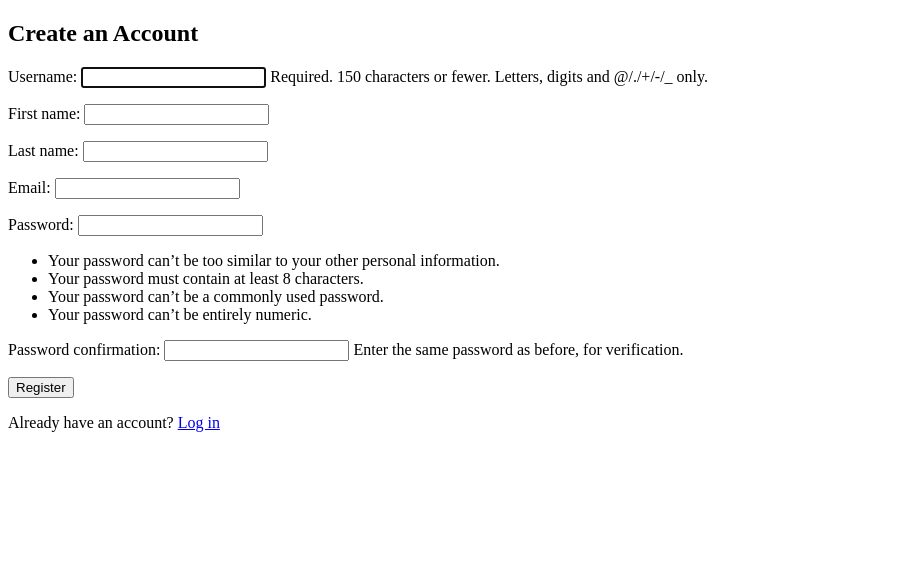
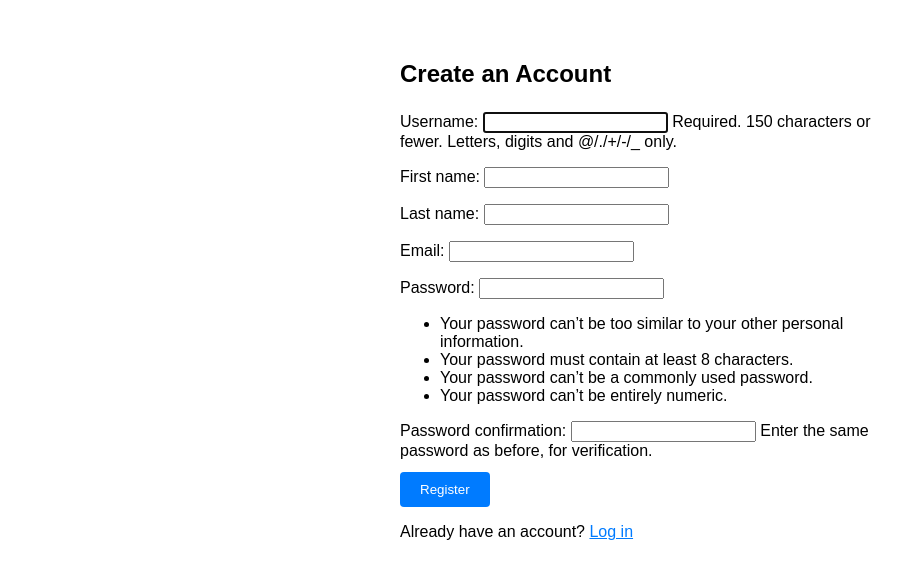
Before and after one commit to Yajneeahotar/Django, a Django app: page /app/register/ in a window 1280 px wide. Shown: the top 579 px of the page, without its empty margins (0-924 px from the left). Run offline with Django 5.2, Linux system fonts and the light colour scheme.

Commit message:
Django - Login/Logout/Register v2 CSS

```diff
--- a/accounts/templates/accounts/register.html
+++ b/accounts/templates/accounts/register.html
@@ -3,6 +3,17 @@
 <html>
 <head>
     <title>Register</title>
+
+  <style>
+          body { font-family: Arial, sans-serif; max-width: 480px; margin: 60px auto; padding: 0 20px; }
+          h2 { margin-bottom: 24px; }
+          .alert { background: #d4edda; color: #155724; border: 1px solid #c3e6cb; padding: 10px 14px; border-radius: 4px; margin-bottom: 16px; }
+          form p { margin-bottom: 12px; }
+          button { padding: 10px 20px; background: #007bff; color: #fff; border: none; border-radius: 4px; cursor: pointer; }
+          button:hover { background: #0056b3; }
+          a { color: #007bff; }
+  </style>
+
 </head>
 <body>
   <h2>Create an Account</h2>
```
Also changed, not shown: accounts/templates/accounts/dashboard.html (+9 -0 lines), accounts/templates/accounts/login.html (+12 -2 lines).
